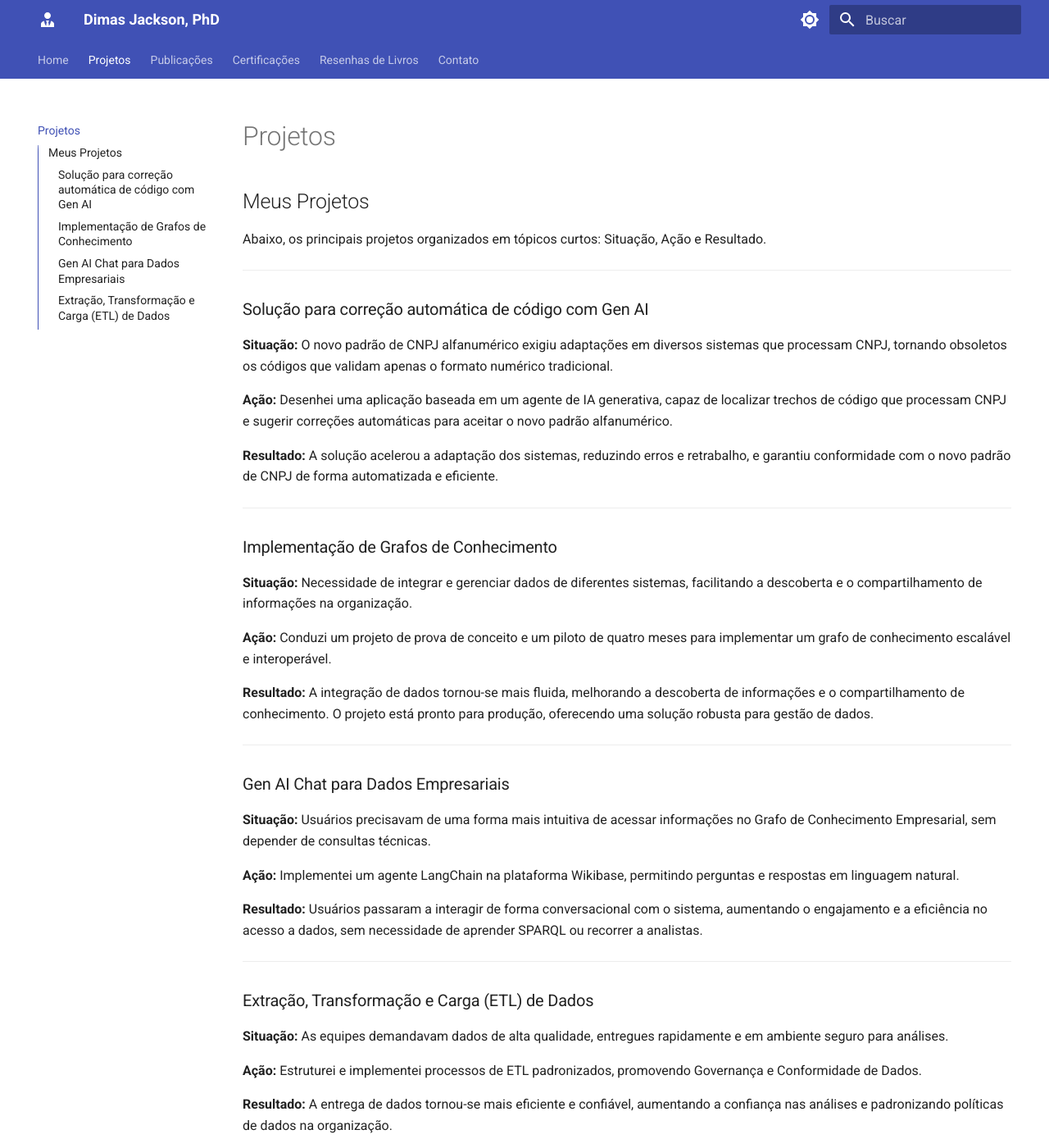
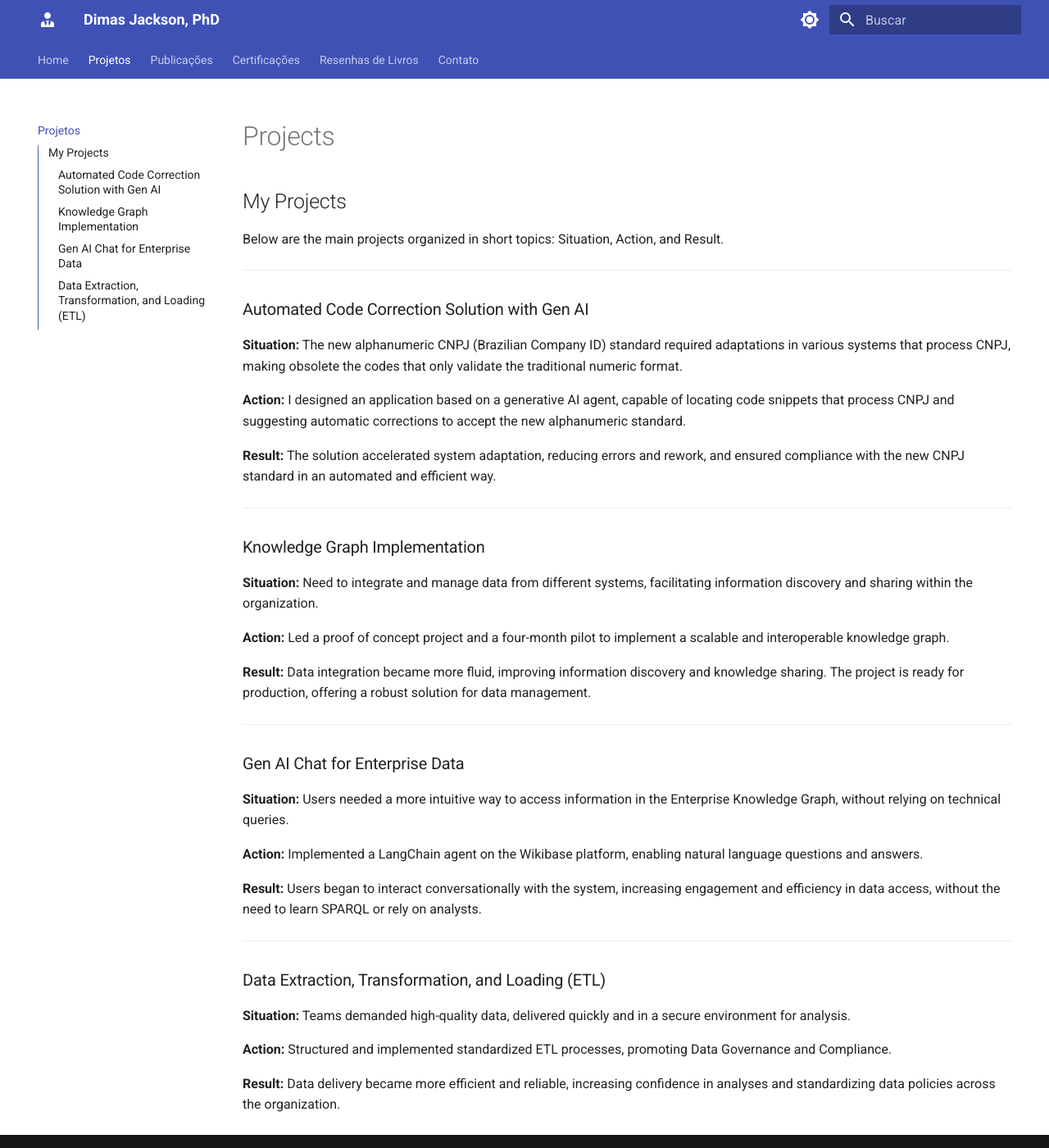
Before and after one commit to dimasjackson/dimasjackson.github.io, an MkDocs documentation site: the page built from docs/projetos.md, in a window 1280 px wide and 1400 px high. Shown: the whole window at 82% size. Built offline with MkDocs 1.6.1 and Material for MkDocs 9.7.7, drawn with Linux system fonts in a browser that asks for light colours.

Commit message:
translate to english

```diff
--- a/docs/projetos.md
+++ b/docs/projetos.md
@@ -1,45 +1,45 @@
-# Projetos
+# Projects
 
-## Meus Projetos
+## My Projects
 
-Abaixo, os principais projetos organizados em tópicos curtos: Situação, Ação e Resultado.
+Below are the main projects organized in short topics: Situation, Action, and Result.
 
 ---
 
-### Solução para correção automática de código com Gen AI
+### Automated Code Correction Solution with Gen AI
 
-**Situação:** O novo padrão de CNPJ alfanumérico exigiu adaptações em diversos sistemas que processam CNPJ, tornando obsoletos os códigos que validam apenas o formato numérico tradicional.
+**Situation:** The new alphanumeric CNPJ (Brazilian Company ID) standard required adaptations in various systems that process CNPJ, making obsolete the codes that only validate the traditional numeric format.
 
-**Ação:** Desenhei uma aplicação baseada em um agente de IA generativa, capaz de localizar trechos de código que processam CNPJ e sugerir correções automáticas para aceitar o novo padrão alfanumérico.
+**Action:** I designed an application based on a generative AI agent, capable of locating code snippets that process CNPJ and suggesting automatic corrections to accept the new alphanumeric standard.
 
-**Resultado:** A solução acelerou a adaptação dos sistemas, reduzindo erros e retrabalho, e garantiu conformidade com o novo padrão de CNPJ de forma automatizada e eficiente.
+**Result:** The solution accelerated system adaptation, reducing errors and rework, and ensured compliance with the new CNPJ standard in an automated and efficient way.
 
 ---
 
-### Implementação de Grafos de Conhecimento
+### Knowledge Graph Implementation
 
-**Situação:** Necessidade de integrar e gerenciar dados de diferentes sistemas, facilitando a descoberta e o compartilhamento de informações na organização.
+**Situation:** Need to integrate and manage data from different systems, facilitating information discovery and sharing within the organization.
 
-**Ação:** Conduzi um projeto de prova de conceito e um piloto de quatro meses para implementar um grafo de conhecimento escalável e interoperável.
+**Action:** Led a proof of concept project and a four-month pilot to implement a scalable and interoperable knowledge graph.
 
-**Resultado:** A integração de dados tornou-se mais fluida, melhorando a descoberta de informações e o compartilhamento de conhecimento. O projeto está pronto para produção, oferecendo uma solução robusta para gestão de dados.
+**Result:** Data integration became more fluid, improving information discovery and knowledge sharing. The project is ready for production, offering a robust solution for data management.
 
 ---
 
-### Gen AI Chat para Dados Empresariais
+### Gen AI Chat for Enterprise Data
 
-**Situação:** Usuários precisavam de uma forma mais intuitiva de acessar informações no Grafo de Conhecimento Empresarial, sem depender de consultas técnicas.
+**Situation:** Users needed a more intuitive way to access information in the Enterprise Knowledge Graph, without relying on technical queries.
 
-**Ação:** Implementei um agente LangChain na plataforma Wikibase, permitindo perguntas e respostas em linguagem natural.
+**Action:** Implemented a LangChain agent on the Wikibase platform, enabling natural language questions and answers.
 
-**Resultado:** Usuários passaram a interagir de forma conversacional com o sistema, aumentando o engajamento e a eficiência no acesso a dados, sem necessidade de aprender SPARQL ou recorrer a analistas.
+**Result:** Users began to interact conversationally with the system, increasing engagement and efficiency in data access, without the need to learn SPARQL or rely on analysts.
 
 ---
 
-### Extração, Transformação e Carga (ETL) de Dados
+### Data Extraction, Transformation, and Loading (ETL)
 
-**Situação:** As equipes demandavam dados de alta qualidade, entregues rapidamente e em ambiente seguro para análises.
+**Situation:** Teams demanded high-quality data, delivered quickly and in a secure environment for analysis.
 
-**Ação:** Estruturei e implementei processos de ETL padronizados, promovendo Governança e Conformidade de Dados.
+**Action:** Structured and implemented standardized ETL processes, promoting Data Governance and Compliance.
 
-**Resultado:** A entrega de dados tornou-se mais eficiente e confiável, aumentando a confiança nas análises e padronizando políticas de dados na organização.
+**Result:** Data delivery became more efficient and reliable, increasing confidence in analyses and standardizing data policies across the organization.
--- a/docs/publicacoes.md
+++ b/docs/publicacoes.md
@@ -1,11 +1,11 @@
-# Publicações
+# Publications
 
-## Minhas Publicações Acadêmicas e Técnicas
+## My Academic and Technical Publications
 
-- [**Aplicação de IA Generativa como um Sistema de Perguntas e Respostas para Grafos de Conhecimento Empresariais no Wikibase**](https://aclanthology.org/2024.kallm-1.4/). Anais do 1º Workshop sobre Grafos de Conhecimento e Modelos de Linguagem de Grande Escala (KaLLM 2024) · 15 de agosto de 2024.
-- [**Uma Introdução Pedagógica às Transeries Ressurgentes**](https://doi.org/10.1590/1806-9126-RBEF-2023-0099). Revista Brasileira de Ensino de Física · 26 de junho de 2023.
-- [**Formação de Estruturas em Modelos de Bouncing Não-Local**](https://iopscience.iop.org/article/10.1088/1475-7516/2023/05/010). Journal of Cosmology and Astroparticle Physics · 2 de maio de 2023.
-- [**Não-Localidade em Teorias de Campo e Aplicações**](https://doi.org/10.1590/1806-9126-RBEF-2022-0166). Revista Brasileira de Ensino de Física · 6 de fevereiro de 2023.
-- [**Gravidade Não-Local em Cenários Cosmológicos de Bouncing**](https://doi.org/10.1088/1475-7516/2022/05/043). Journal of Cosmology and Astroparticle Physics · 25 de maio de 2022.
+- [**Application of Generative AI as a Question-Answering System for Enterprise Knowledge Graphs in Wikibase**](https://aclanthology.org/2024.kallm-1.4/). Proceedings of the 1st Workshop on Knowledge Graphs and Large Language Models (KaLLM 2024) · August 15, 2024.
+- [**A Pedagogical Introduction to Resurgent Transseries**](https://doi.org/10.1590/1806-9126-RBEF-2023-0099). Brazilian Journal of Physics Teaching · June 26, 2023.
+- [**Structure Formation in Non-Local Bouncing Models**](https://iopscience.iop.org/article/10.1088/1475-7516/2023/05/010). Journal of Cosmology and Astroparticle Physics · May 2, 2023.
+- [**Non-Locality in Field Theories and Applications**](https://doi.org/10.1590/1806-9126-RBEF-2022-0166). Brazilian Journal of Physics Teaching · February 6, 2023.
+- [**Non-Local Gravity in Bouncing Cosmological Scenarios**](https://doi.org/10.1088/1475-7516/2022/05/043). Journal of Cosmology and Astroparticle Physics · May 25, 2022.
 
-Fique à vontade para acessar os links para mais detalhes.
+Feel free to access the links for more details.
```
Also changed, not shown: docs/certificacoes.md (+8 -8 lines), docs/contato.md (+4 -4 lines), docs/index.md (+18 -18 lines), 1 other file.
